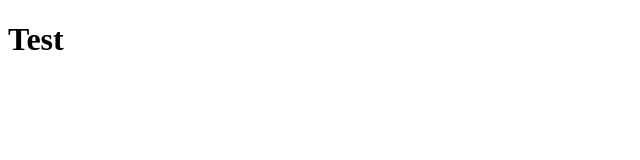
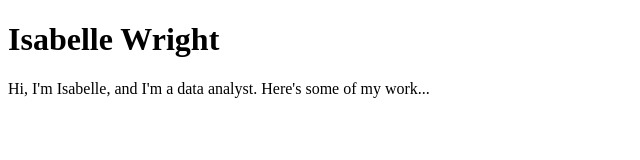
Before and after one commit to IssyW/IssyW.github.io, a plain HTML site: page index.html in a window 1280 px wide. Shown: the whole page, without its empty margins (0-640 px from the left). Drawn offline with Linux system fonts and the light colour scheme.

Commit message:
Update index.html

```diff
--- a/index.html
+++ b/index.html
@@ -1,7 +1,7 @@
 <!DOCTYPE html>
 <html>
 <body>
-<h1>Test</h1>
-<p></p>
+<h1>Isabelle Wright</h1>
+<p>Hi, I'm Isabelle, and I'm a data analyst. Here's some of my work...</p>
 </body>
 </html>
```
